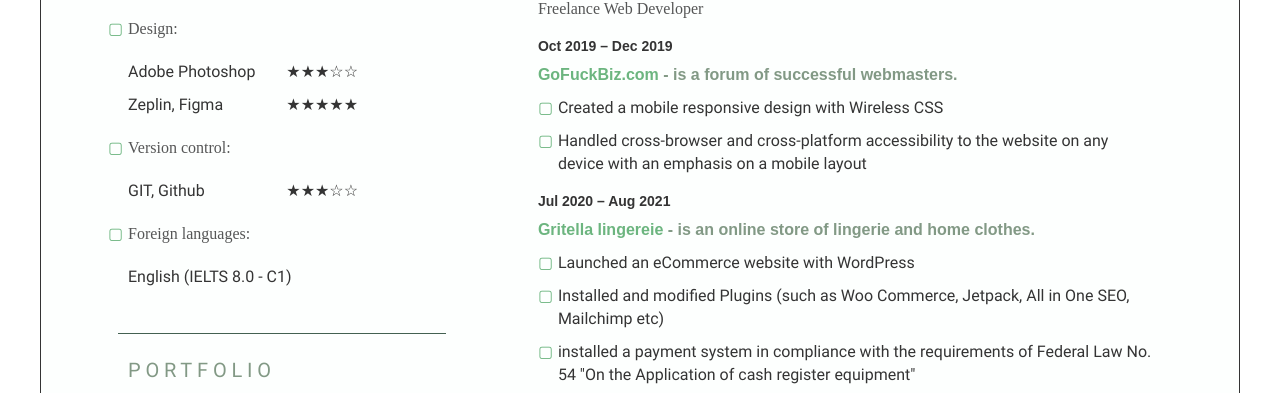
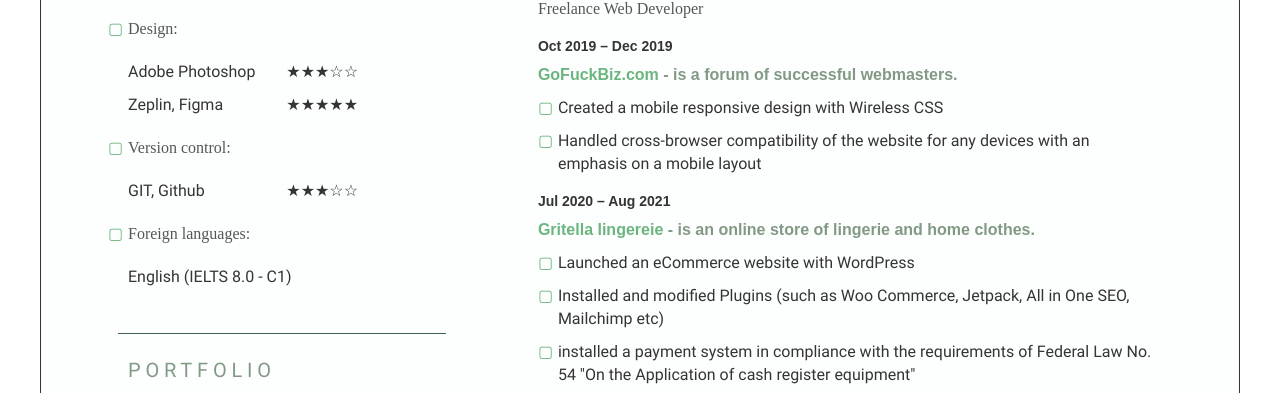
Before and after one commit to AlexSkir/resume-javascript-dev, a plain HTML site: page en/index.html in a window 1280 px wide. Shown: the part 822-1215 px from the top of the page. Drawn offline with nearby package versions, Linux system fonts and the light colour scheme; a web font is replaced by a local one.

Commit message:
text corrections

```diff
--- a/en/index.html
+++ b/en/index.html
@@ -551,8 +551,8 @@
               webmasters.
             </li>
             <li class="list-item list_marker_square">Created a mobile responsive design with Wireless CSS</li>
-            <li class="list-item list_marker_square">Handled cross-browser and cross-platform accessibility to the
-              website on any device with an emphasis on a mobile layout</li>
+            <li class="list-item list_marker_square">Handled cross-browser compatibility of the
+              website for any devices with an emphasis on a mobile layout</li>
           </ul>
 
           <p class="experience__dates">Jul 2020 &ndash; Aug 2021</p>
```
Also changed, not shown: ru/index.html (+1 -1 lines).
